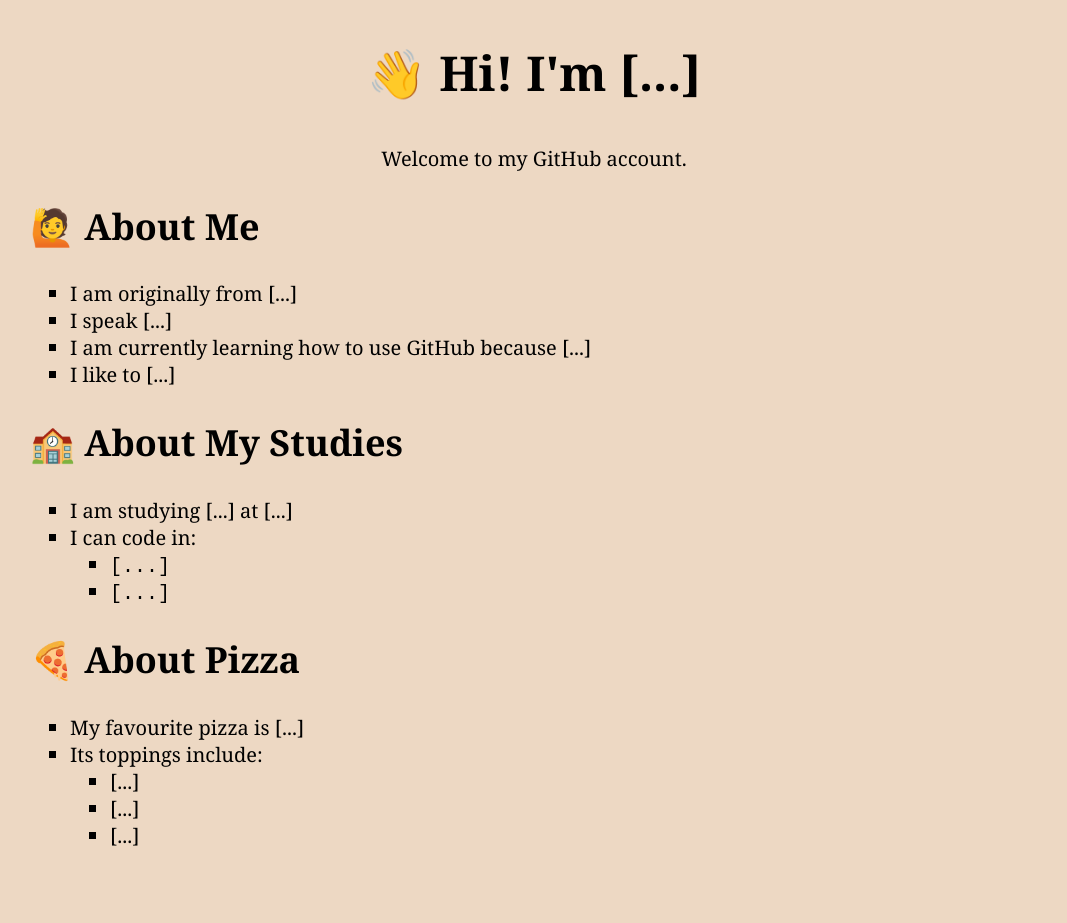
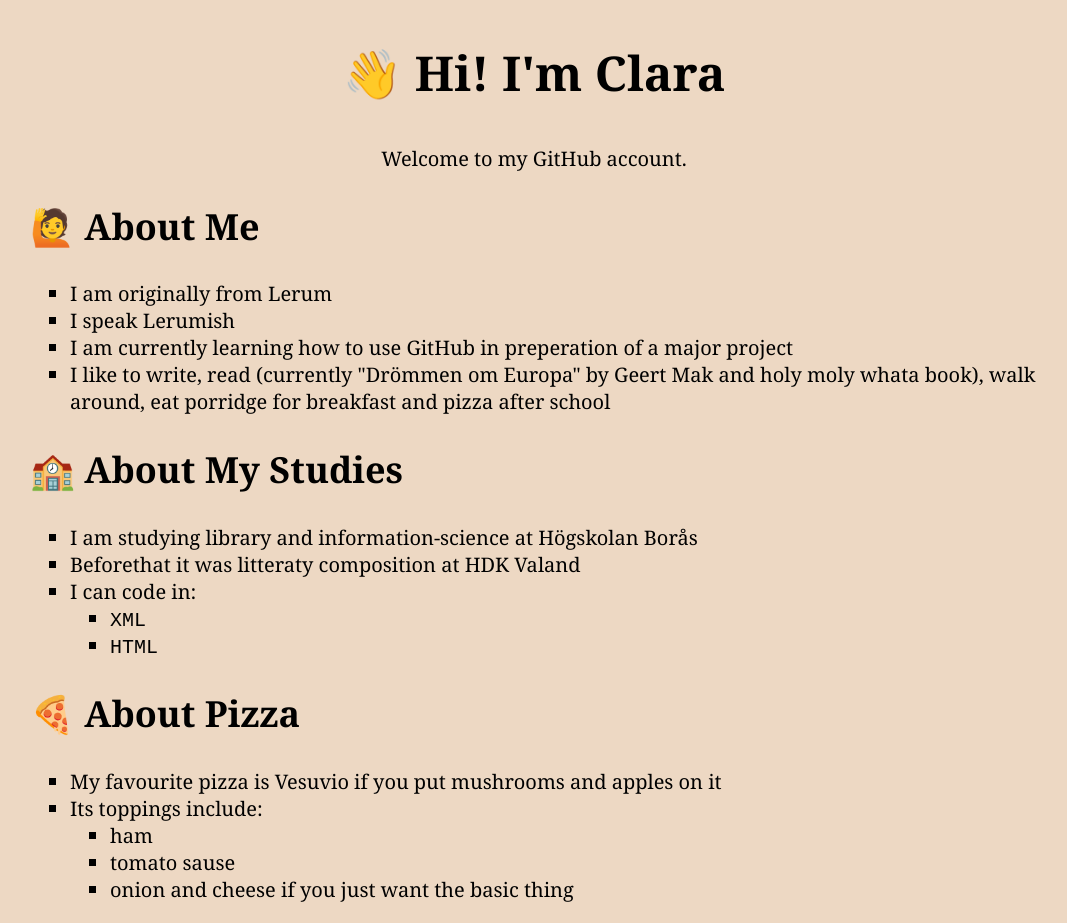
Before and after one commit to klapperbrygga/sjalv, a plain HTML site: page index.html in a window 1280 px wide. Shown: the whole page, without its empty margins (106-1173 px from the left). Before the commit the page ends 869 px from the top, so only its background shows below. Drawn offline with Linux system fonts and the light colour scheme.

Commit message:
Updated text in sjalv

```diff
--- a/index.html
+++ b/index.html
@@ -7,7 +7,7 @@
     </head>
     <body>
         <article>
-        <h1>&#128075; Hi! I'm [...]</h1>
+        <h1>&#128075; Hi! I'm Clara</h1>
         <p>
             Welcome to my GitHub account.
         </p>
@@ -15,20 +15,22 @@
         <article>
         <h2>&#128587; About Me</h2>
         <ul>
-            <li>I am originally from [...]</li>
-            <li>I speak [...]</li>
-            <li>I am currently learning how to use GitHub because [...]</li>
-            <li>I like to [...]</li>
+            <li>I am originally from Lerum</li>
+            <li>I speak Lerumish</li>
+            <li>I am currently learning how to use GitHub in preperation of a major project</li>
+            <li>I like to write, read (currently "Drömmen om Europa" by Geert Mak and holy moly whata book),
+                walk around, eat porridge for breakfast and pizza after school</li>
         </ul>
         </article>
         <article>
         <h2>&#127979; About My Studies </h2>
         <ul>
-            <li>I am studying [...] at [...]</li>
+            <li>I am studying library and information-science at Högskolan Borås</li>
+            <li>Beforethat it was litteraty composition at HDK Valand</li>
             <li>I can code in:
                 <ul>
-                    <li><code>[...]</code></li>
-                    <li><code>[...]</code></li>
+                    <li><code>XML</code></li>
+                    <li><code>HTML</code></li>
                 </ul>
             </li>
         </ul>
@@ -36,12 +38,12 @@
         <article>
         <h2>&#127829; About Pizza</h2>
         <ul>
-            <li>My favourite pizza is [...]</li>
+            <li>My favourite pizza is Vesuvio if you put mushrooms and apples on it</li>
             <li>Its toppings include:
                 <ul>
-                    <li>[...]</li>
-                    <li>[...]</li>
-                    <li>[...]</li>
+                    <li>ham</li>
+                    <li>tomato sause</li>
+                    <li>onion and cheese if you just want the basic thing</li>
                 </ul>
             </li>
         </ul>
```
